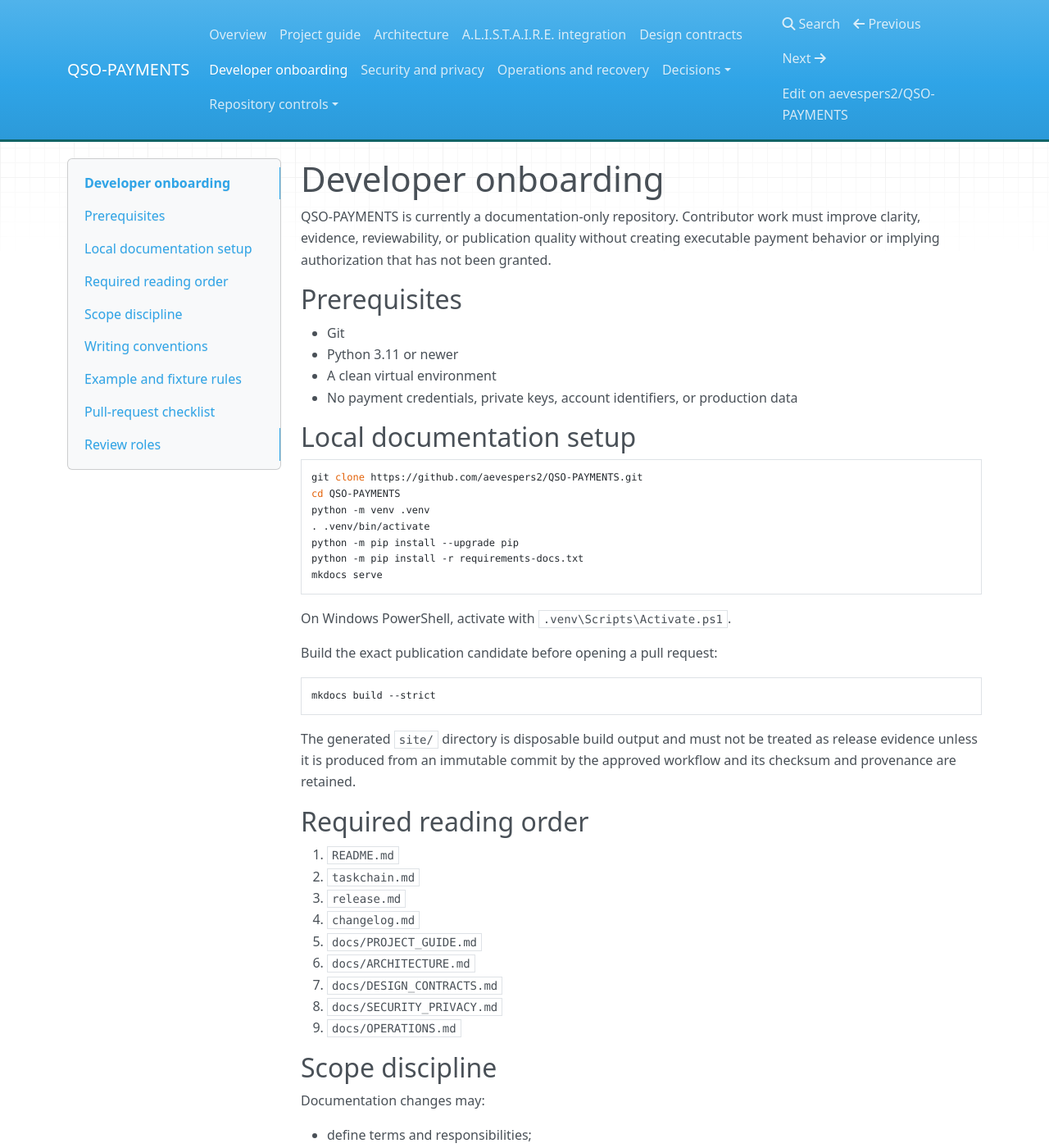
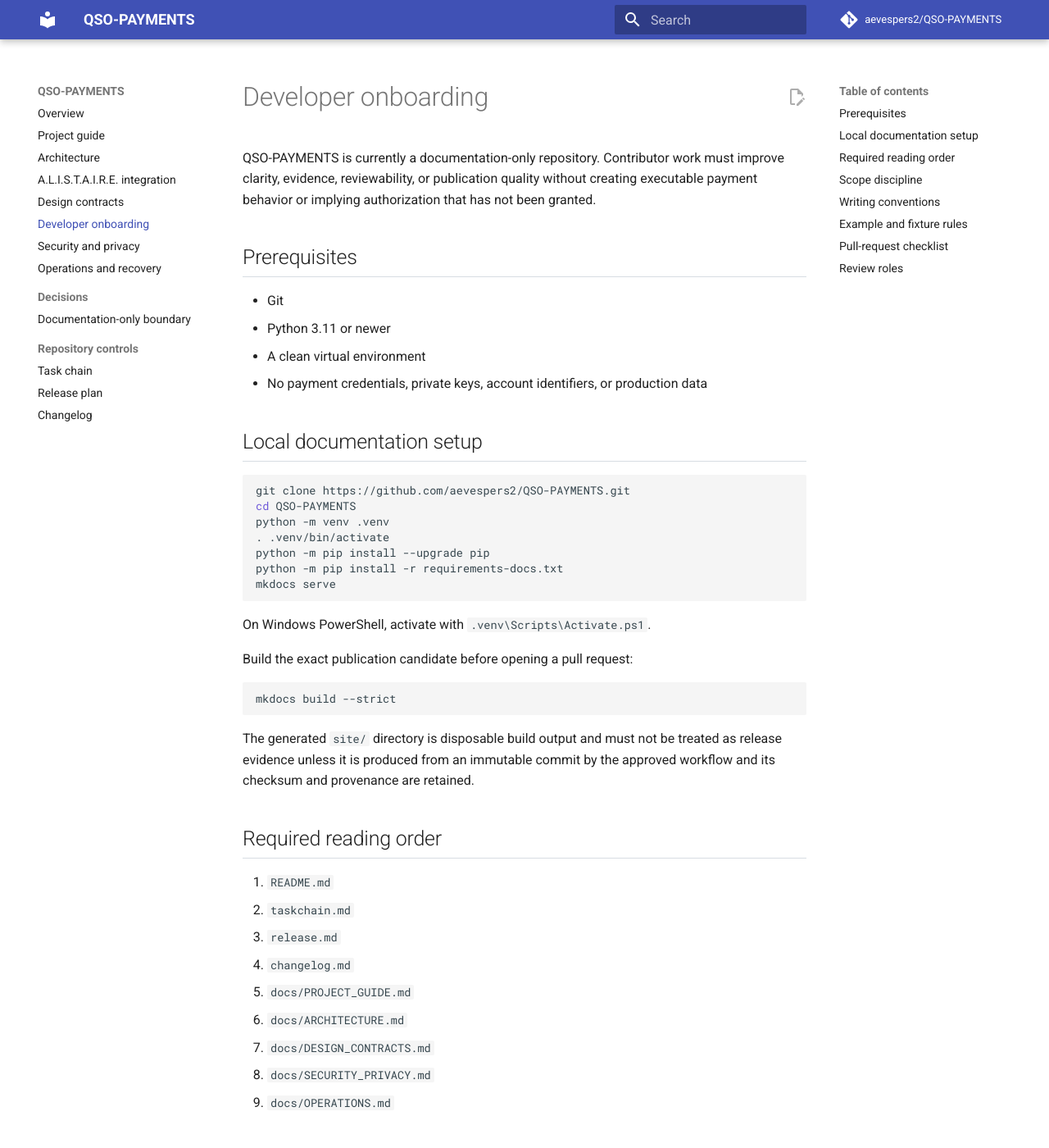
Before and after one commit to aevespers2/QSO-PAYMENTS, an MkDocs documentation site: the page built from docs/ONBOARDING.md, in a window 1280 px wide and 1400 px high. Shown: the whole window at 82% size. Built offline with MkDocs 1.6.1 and Material for MkDocs 9.7.7, drawn with Linux system fonts in a browser that asks for light colours; nearby versions of some CDN libraries; comment, search, counter and statistics services are not loaded; some of the changed text lies outside the part shown.

Commit message:
docs: render Mermaid and repair edit links

```diff
--- a/mkdocs.yml
+++ b/mkdocs.yml
@@ -3,12 +3,15 @@
 site_url: https://aevespers2.github.io/QSO-PAYMENTS/
 repo_url: https://github.com/aevespers2/QSO-PAYMENTS
 repo_name: aevespers2/QSO-PAYMENTS
+edit_uri: edit/main/docs/
 copyright: Documentation-only charter candidate. No custody, signing, settlement, investment product, autonomous transfer, or promise of returns.
 
 theme:
-  name: mkdocs
-  navigation_depth: 3
-  highlightjs: true
+  name: material
+  features:
+    - navigation.sections
+    - navigation.top
+    - content.action.edit
 
 nav:
   - Overview: index.md
@@ -33,9 +36,13 @@
   - admonition
   - attr_list
   - def_list
-  - fenced_code
   - tables
   - toc:
       permalink: true
+  - pymdownx.superfences:
+      custom_fences:
+        - name: mermaid
+          class: mermaid
+          format: !!python/name:pymdownx.superfences.fence_code_format
 
 strict: true
```
